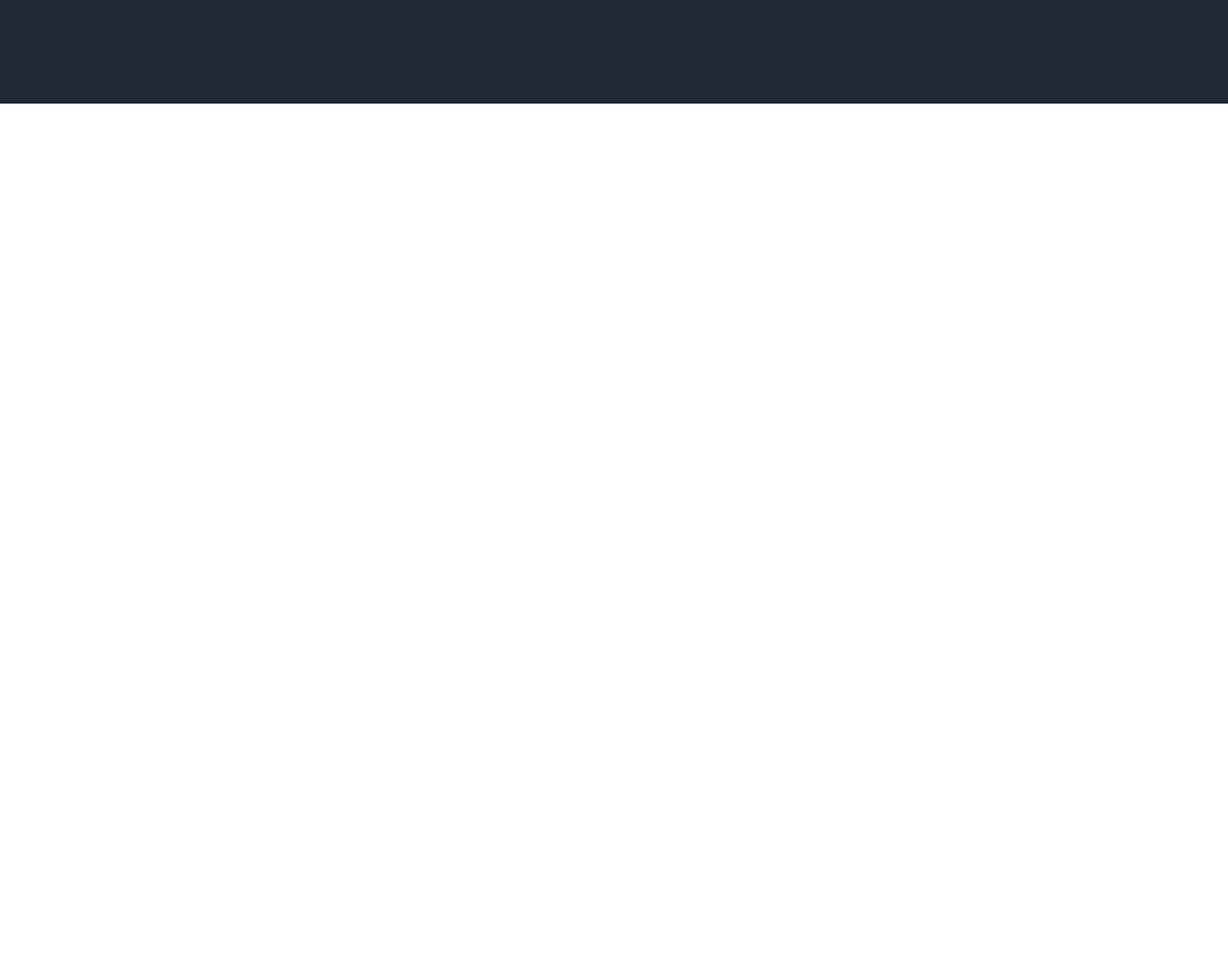
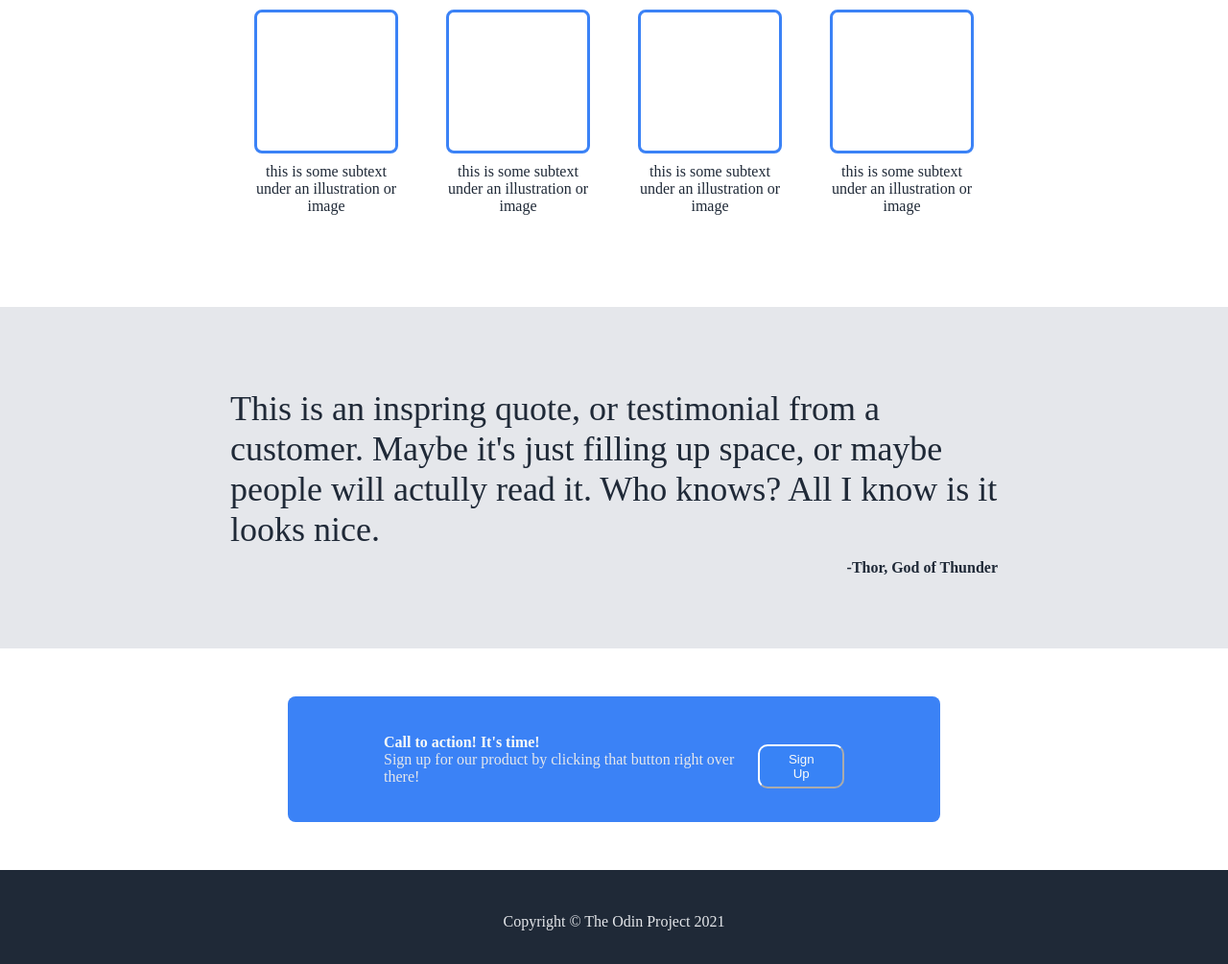
Before and after one commit to HampusNordan/landing-page, a plain HTML site: page index.html in a window 1280 px wide. Shown: the part 503-1508 px from the top of the page at 96% size. Before the commit the page ends 800 px from the top, so only its background shows below. Drawn offline with Linux system fonts and the light colour scheme.

Commit message:
Completed the webpage

```diff
--- a/css/styles.css
+++ b/css/styles.css
@@ -2,13 +2,14 @@
   margin: 0;
   padding: 0;
   box-sizing: border-box;
+
 }
 
 body, html {
   margin: 0;
   padding: 0;
-  height: 100vh;
-  overflow: auto;
+  height: auto;
+  overflow-x: hidden;
 }
 
 .page {
@@ -46,7 +47,7 @@ ul {
     padding: 75px 250px;
     justify-content: space-between;
     align-items: center;
-    flex: 1;
+
 }
 
 .contents {
@@ -78,21 +79,96 @@ button {
 
 .two {
     background-color: white;
-    flex: 1;
+}
 
+h3 {
+    font-size: 36px;
+    color: #1F2937;
+    font-weight: 900;
+    text-align: center;
+    padding: 25px;
+}
+.boxes {
+    display: flex;
+    gap: 50px;
+    justify-content: center;
+}
+
+.box {
+    width: 150px;
+    height: 150px;
+    border: 3px solid #3b82f6;
+    border-radius: 8px;
+}
+
+.boxes p {
+    color: #1F2937;
+    width: 150px;
+    height: 150px;
+    text-align: center;
 }
 
 .three {
     background-color: #E5E7EB;
+    display: flex;
+    flex-direction: column;
+    align-items: center;
+    padding: 75px 250px;
+}
 
+.three2 {
+    font-size: 36px;
+    width: 800px;
+}
+
+.three3 {
+    color: #1F2937;
+    font-weight: 900;
+    display: flex;
+    justify-content: flex-end;
+    width: 800px;
+    align-items: center;
+}
+
+.three p {
+    color: #1F2937;
 }
 
 .four {
     background-color: white;
+    display: flex;
+    justify-content: center;
+    padding: 0 250px;
+}
 
+.blue {
+    background-color: #3b82f6;;
+    width: 150%;
+    margin: 50px;
+    padding: 35px 100px;
+    display: flex;
+    justify-content: space-between;
+    color: #F9FAF8;
+    align-items: center;
+    border-radius: 8px;
+}
+
+.container {
+    display: flex;
+    flex-direction: column;
+}
+
+.container p {
+    margin: 0;
+}
+
+.button {
+    border-color: white;
+    border-radius: 10px;
 }
 
 .footer {
     background-color: #1F2937;
-
+    text-align: center;
+    padding: 35px 100px;
 }
--- a/index.html
+++ b/index.html
@@ -27,23 +27,47 @@
             <div>
                 <img src="images/image2.jpg">
             </div>
-
         </section>
 
         <section class="two">
+            <h3>Some random information.</h3>
+            <div class="boxes">
+                <div class="box"></div>
+                <div class="box"></div>
+                <div class="box"></div>
+                <div class="box"></div>
+            </div>
 
+            <div class="boxes">
+                <p>this is some subtext under an illustration or image</p>
+                <p>this is some subtext under an illustration or image</p>
+                <p>this is some subtext under an illustration or image</p>
+                <p>this is some subtext under an illustration or image</p>
+            </div>
         </section>
 
         <section class="three">
-
+            <div class="three2">
+                <p>This is an inspring quote, or testimonial from a customer. Maybe it's just filling up space, or maybe people will actully read it. Who knows? All I know is it looks nice.</p>
+            </div>
+            <div class="three3">
+                <p>-Thor, God of Thunder</p>
+            </div>
         </section>
 
         <section class="four">
+            <div class="blue">
+                <div class="container">
+                    <h4>Call to action! It's time!</h4>
+                    <p>Sign up for our product by clicking that button right over there!</p>
+                </div>
+                <button class="button">Sign Up</button>
+            </div>
 
         </section>
 
         <footer class="footer">
-
+            <p>Copyright &#169; The Odin Project 2021</p>
         </footer>
     </div>
   </body>
```
